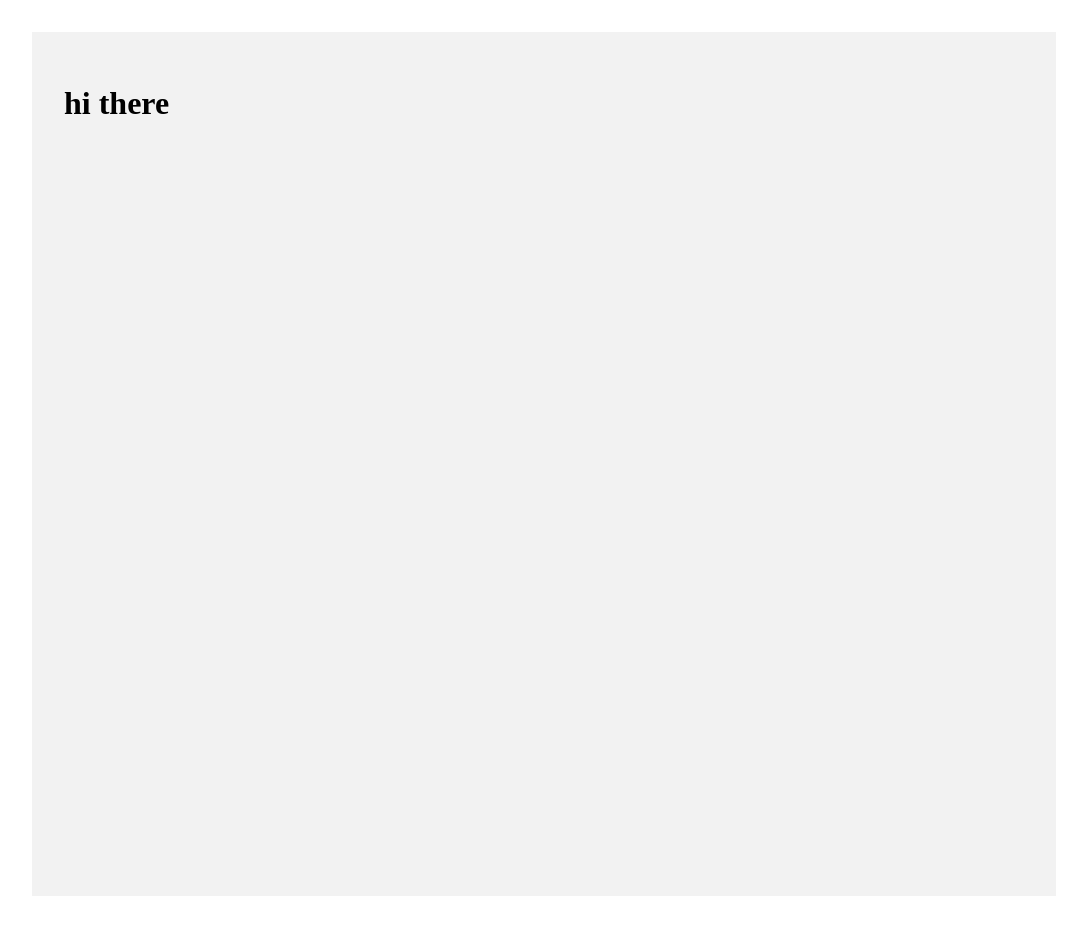
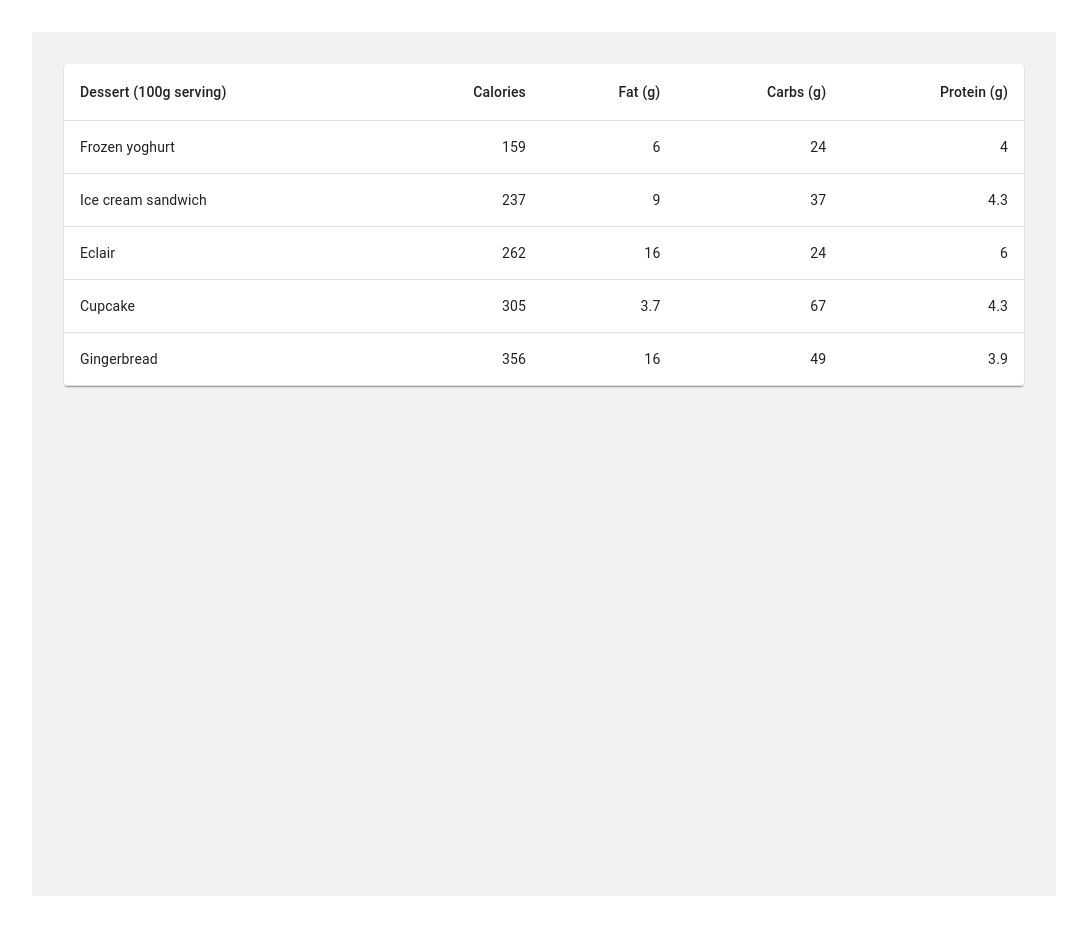
Before and after one commit to manakuro/nextjs-styled-component-material-ui-example, a Next.js app: page / in a window 1280 px wide. Shown: the whole page, without its empty margins (96-1183 px from the left). Built offline with nearby package versions, Linux system fonts and the light colour scheme.

Commit message:
feat: make it possible with SSR with Material-UI

```diff
--- a/pages/_app.js
+++ b/pages/_app.js
@@ -6,8 +6,13 @@ const theme = {
   primary: 'green',
 }
 
+export default class App extends NextApp {
+  componentDidMount() {
+    const jssStyles = document.querySelector('#jss-server-side')
+    if (jssStyles && jssStyles.parentNode)
+      jssStyles.parentNode.removeChild(jssStyles)
+  }
 
-export default class App extends NextApp {
   render() {
     const { Component, pageProps } = this.props
 
--- a/pages/index.js
+++ b/pages/index.js
@@ -1,11 +1,68 @@
 import React from 'react'
 import styled from 'styled-components'
+import { makeStyles } from '@material-ui/core/styles';
+import Table from '@material-ui/core/Table';
+import TableBody from '@material-ui/core/TableBody';
+import TableCell from '@material-ui/core/TableCell';
+import TableHead from '@material-ui/core/TableHead';
+import TableRow from '@material-ui/core/TableRow';
+import Paper from '@material-ui/core/Paper';
 
-const Home = () => (
-  <Container>
-    <Heading>hi there</Heading>
-  </Container>
-)
+const useStyles = makeStyles({
+  root: {
+    width: '100%',
+    overflowX: 'auto',
+  },
+  table: {
+    minWidth: 650,
+  },
+});
+
+function createData(name, calories, fat, carbs, protein) {
+  return { name, calories, fat, carbs, protein };
+}
+
+const rows = [
+  createData('Frozen yoghurt', 159, 6.0, 24, 4.0),
+  createData('Ice cream sandwich', 237, 9.0, 37, 4.3),
+  createData('Eclair', 262, 16.0, 24, 6.0),
+  createData('Cupcake', 305, 3.7, 67, 4.3),
+  createData('Gingerbread', 356, 16.0, 49, 3.9),
+];
+
+const Home = () => {
+  const classes = useStyles();
+  return (
+    <Container>
+      <Paper className={classes.root}>
+        <Table className={classes.table} aria-label="simple table">
+          <TableHead>
+            <TableRow>
+              <TableCell>Dessert (100g serving)</TableCell>
+              <TableCell align="right">Calories</TableCell>
+              <TableCell align="right">Fat&nbsp;(g)</TableCell>
+              <TableCell align="right">Carbs&nbsp;(g)</TableCell>
+              <TableCell align="right">Protein&nbsp;(g)</TableCell>
+            </TableRow>
+          </TableHead>
+          <TableBody>
+            {rows.map(row => (
+              <TableRow key={row.name}>
+                <TableCell component="th" scope="row">
+                  {row.name}
+                </TableCell>
+                <TableCell align="right">{row.calories}</TableCell>
+                <TableCell align="right">{row.fat}</TableCell>
+                <TableCell align="right">{row.carbs}</TableCell>
+                <TableCell align="right">{row.protein}</TableCell>
+              </TableRow>
+            ))}
+          </TableBody>
+        </Table>
+      </Paper>
+    </Container>
+  )
+}
 
 const Container = styled.div`
   width: 960px;
@@ -15,6 +72,4 @@ const Container = styled.div`
   background: #f2f2f2;
 `
 
-const Heading = styled.h1``
-
 export default Home
```
